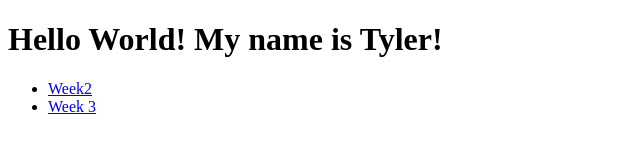
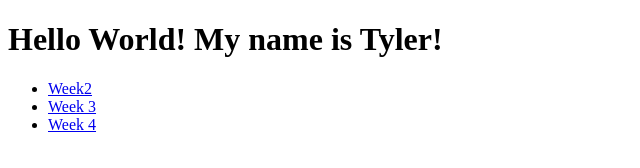
Before and after one commit to ttolbert8/ttolbert8.github.io, a plain HTML site: page index.html in a window 1280 px wide. Shown: the full height of the page, 0-640 px from the left. Drawn offline with Linux system fonts and the light colour scheme.

Commit message:
Homepage update

```diff
--- a/index.html
+++ b/index.html
@@ -10,6 +10,7 @@
     <ul>
         <li><a href="//ttolbert8.github.io/WA/week2.html">Week2</a></li>
         <li><a href="//ttolbert8.github.io/WA/Week3/week3.html">Week 3</a></li>
+        <li><a href="//ttolbert8.github.io/ICA/Week4.html">Week 4</a></li>
 
 </body>
 </html>
```
